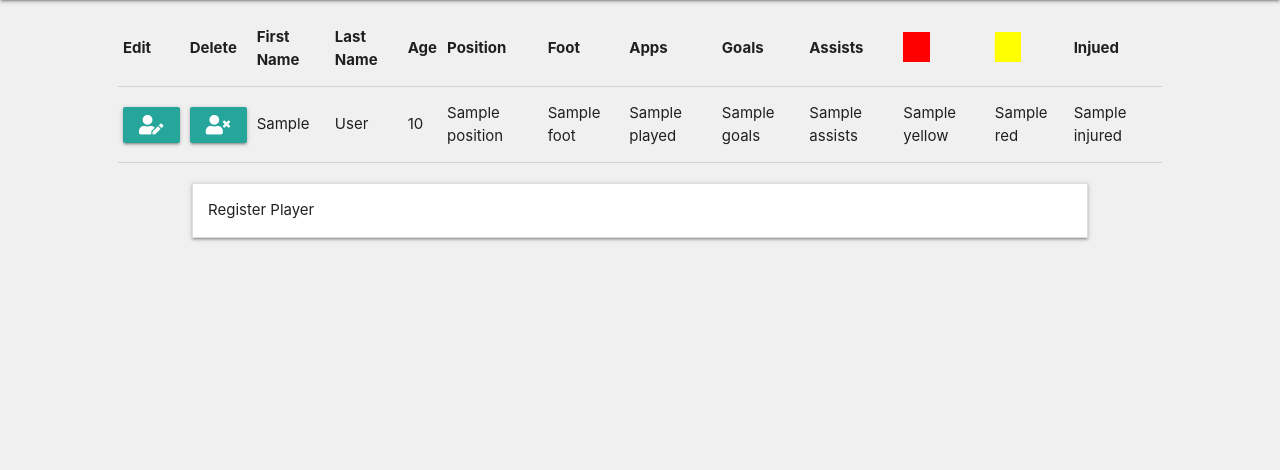
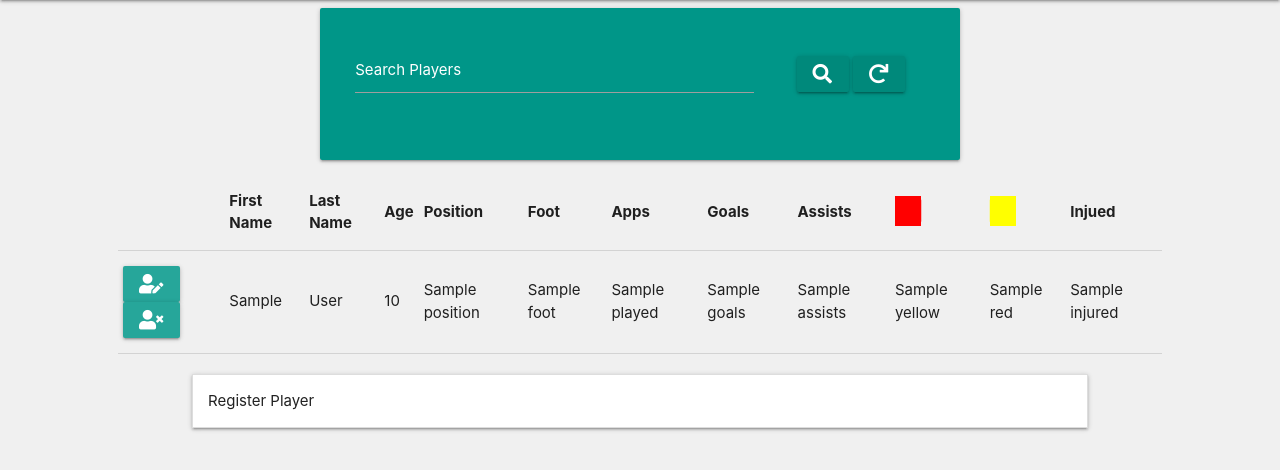
Before and after one commit to TwoBitCliff/Football-Manager-App, a Flask app: page / in a window 1280 px wide. Shown: the part 64-534 px from the top of the page. Run offline with Flask 2, Linux system fonts and the light colour scheme; a database or web service that is not in the repository returns one stand-in record (values such as "Sample title"); some libraries are stand-ins or nearby versions.

Commit message:
Created search player functionality

```diff
--- a/app.py
+++ b/app.py
@@ -36,6 +36,13 @@ def profile(username):
 @app.route("/get_squad")
 def get_squad():
     squad = mongo.db.squad.find()
+    return render_template("squad.html", squad=squad)
+
+
+@app.route("/search_player", methods=["GET", "POST"])
+def search_player():
+    search = request.form.get("search")
+    squad = mongo.db.squad.find({"$text": {"$search": search}})
     return render_template("squad.html", squad=squad)
 
 
@@ -167,6 +174,7 @@ def delete_player(player_id):
     return redirect(url_for("get_squad"))
 
 
+
 if __name__ == "__main__":
     app.run(host=os.environ.get("IP"),
             port=int(os.environ.get("PORT")),
--- a/templates/squad.html
+++ b/templates/squad.html
@@ -1,13 +1,34 @@
 {% extends 'base.html' %}
 {% block content %}
 
+<div class="row">
+    <div class="col s12 m6 offset-m3">
+
+        <div class="row card-panel teal">
+            <form action="{{ url_for('search_player') }}" method="post" class="col s12">
+                <div class="row valign-wrapper center-align">
+                    <div class="input-field col s12 m10">
+                        <input type="text" name="search" id="search" minlength="2" class="validate" required>
+                        <label for="search">Search Players</label>
+                    </div>
+                    <div class="col s12 m4">
+                        <button type="submit" class="teal darken-1 btn">
+                            <i class="fas fa-search"></i>
+                        </button>
+                        <a href="{{ url_for('get_squad') }}" class="teal darken-1 btn"><i class="fas fa-redo"></i></a>
+                    </div>
+                </div>
+            </form>
+        </div>
+
+
+    </div>
     <div class="row">
         <div class="col m10 offset-m1 s12">
             <table>
                 <thead>
                     <tr>
-                    <th>Edit</th>
-                    <th>Delete</th>
+                        <th></th>
                         <th>First Name</th>
                         <th>Last Name</th>
                         <th class="hidden">Age</th>
@@ -31,10 +52,10 @@
                             <!-- <a href="{{ url_for('update_player', player_id=player._id) }}"><button data-target="modal1" class="btn modal-trigger"><i
                                     class="far fa-edit"></i></button>
                         </a> -->
-                        <a href="{{ url_for('update_player', player_id=player._id) }}" class="btn"><i class="fas fa-user-edit"></i></a>
-
-                    </td>
-                    <td> <a href="{{ url_for('delete_player', player_id=player._id) }}" class="btn"><i class="fas fa-user-times"></i></a></td>
+                            <a href="{{ url_for('update_player', player_id=player._id) }}" class="btn"><i
+                                    class="fas fa-user-edit"></i></a>
+                            <a href="{{ url_for('delete_player', player_id=player._id) }}" class="btn"><i
+                                    class="fas fa-user-times"></i></a></td>
                         <td>{{ player.first_name.capitalize() }}</td>
                         <td>{{ player.last_name.capitalize() }}</td>
                         <td class="hidden">{{ player.age }}</td>
@@ -64,11 +85,13 @@
                     <form class="col s12" method="POST" action="{{ url_for('add_player') }}">
                         <div class="row">
                             <div class="input-field col s6">
-                            <input placeholder="Arsène" name="first_name" id="first_name" type="text" class="validate">
+                                <input placeholder="Arsène" name="first_name" id="first_name" type="text"
+                                    class="validate">
                                 <label for="first_name">First Name</label>
                             </div>
                             <div class="input-field col s6">
-                            <input placeholder="Wenger" name="last_name" id="last_name" type="text" class="validate">
+                                <input placeholder="Wenger" name="last_name" id="last_name" type="text"
+                                    class="validate">
                                 <label for="last_name">Last Name</label>
                             </div>
                         </div>
```
Lines whose indentation alone changed are shown as unchanged.
